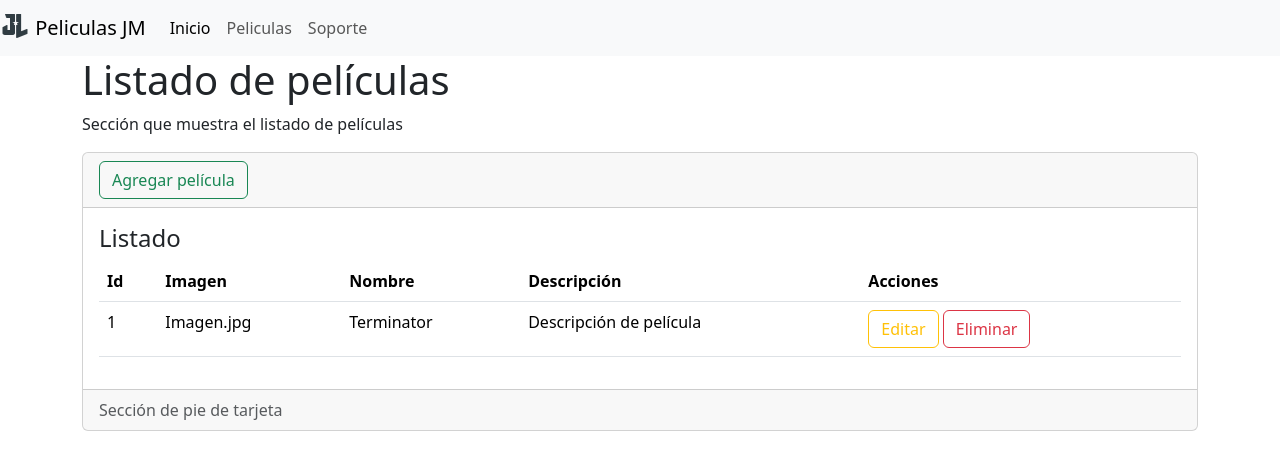
After one commit to cmurillo89/progra_avanzada, a Django app: page /index/ in a window 1280 px wide. The commit adds this page. Shown: the top 470 px of the page. Run offline with Django 5.2, Linux system fonts and the light colour scheme.

```diff
--- a/sistema/peliculas/templates/base.html
+++ b/sistema/peliculas/templates/base.html
@@ -28,11 +28,11 @@
                         <img src="/img/icono.png" alt="" width="30" height="24" class="d-inline-block align-text-top">
                         Peliculas JM
                       </a>
-                    <a class="nav-item nav-link active" href="#" aria-current="page"
+                    <a class="nav-item nav-link active" href="{% url 'inicio' %}" aria-current="page"
                         >Inicio <span class="visually-hidden">(current)</span></a
                     >
-                    <a class="nav-item nav-link" href="#">Peliculas</a>
-                    <a class="nav-item nav-link" href="#">Soporte</a>
+                    <a class="nav-item nav-link" href="{% url 'index' %}">Peliculas</a>
+                    <a class="nav-item nav-link" href="{% url 'soporte' %}">Soporte</a>
                 </div>
             </nav>
 
--- /dev/null
+++ b/sistema/peliculas/templates/peliculas/index.html
@@ -0,0 +1,64 @@
+{% extends "base.html" %}
+
+{% block titulo %}Películas{% endblock %}
+
+{% block contenido %}
+    <h1>Listado de películas</h1>
+    <p>Sección que muestra el listado de películas</p>
+
+    <div class="card">
+        <div class="card-header"><a
+            name=""
+            id=""
+            class="btn btn-outline-success"
+            href="{% url 'agregar' %}"
+            role="button"
+            >Agregar película</a
+        >
+        </div>
+        <div class="card-body">
+            <h4 class="card-title">Listado</h4>
+
+
+            <table class="table">
+                <thead>
+                    <tr>
+                        <th>Id</th>
+                        <th>Imagen</th>
+                        <th>Nombre</th>
+                        <th>Descripción</th>
+                        <th>Acciones</th>
+                    </tr>
+                </thead>
+                <tbody>
+                    <tr>
+                        <td>1</td>
+                        <td>Imagen.jpg</td>
+                        <td>Terminator</td>
+                        <td>Descripción de película</td>
+                        <td>
+                            <a
+                                name=""
+                                id=""
+                                class="btn btn-outline-warning"
+                                href="{% url 'editar' %}"
+                                role="button"
+                                >Editar</a
+                            >
+                            <a
+                                name=""
+                                id=""
+                                class="btn btn-outline-danger"
+                                href="#"
+                                role="button"
+                                >Eliminar</a
+                            >
+                        </td>
+                    </tr>
+                </tbody>
+            </table>
+        </div>
+        <div class="card-footer text-muted">Sección de pie de tarjeta</div>
+    </div>
+
+{% endblock %}
--- a/sistema/peliculas/urls.py
+++ b/sistema/peliculas/urls.py
@@ -3,4 +3,8 @@ from . import views
 
 urlpatterns = [
     path('', views.inicio, name='inicio'),
+    path('soporte/', views.soporte, name='soporte'),
+    path('index/', views.index, name='index'),
+    path('agregar/', views.agregar, name='agregar'),
+    path('editar/', views.editar, name='editar'),
 ]
--- a/sistema/peliculas/views.py
+++ b/sistema/peliculas/views.py
@@ -5,3 +5,15 @@ from django.shortcuts import render
 
 def inicio(request):
     return render(request, 'paginas/inicio.html')
+
+def soporte(request):
+    return render(request, 'paginas/soporte.html')
+
+def index(request):
+    return render(request, 'peliculas/index.html')
+
+def agregar(request):
+    return render(request, 'peliculas/agregar.html')
+
+def editar(request):
+    return render(request, 'peliculas/editar.html')
```
Also changed, not shown: sistema/peliculas/templates/paginas/soporte.html (added, +8 -0 lines), sistema/peliculas/templates/peliculas/agregar.html (added, +26 -0 lines), sistema/peliculas/templates/peliculas/editar.html (added, +24 -0 lines), sistema/peliculas/templates/peliculas/formulario.html (added, +7 -0 lines), sistema/db.sqlite3.
